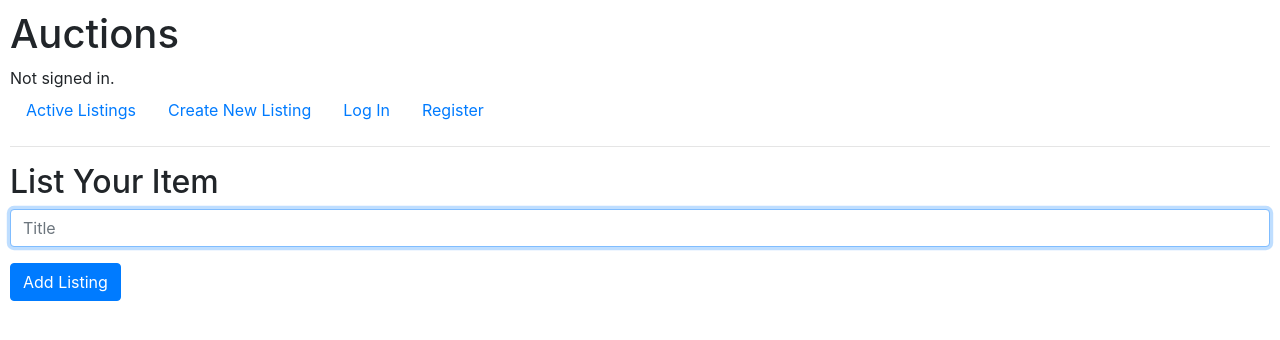
After one commit to shumittaher/commerce, a Django app: page /create_listing in a window 1280 px wide. The commit adds this page. Shown: the top 340 px of the page. Run offline with Django 3.2, Linux system fonts and the light colour scheme; some libraries are stand-ins or nearby versions.

Commit message:
create Listing page started

```diff
--- /dev/null
+++ b/auctions/templates/auctions/create_listing.html
@@ -0,0 +1,21 @@
+{% extends "auctions/layout.html" %}
+
+{% block body %}
+
+    <h2>List Your Item</h2>
+
+    {% if message %}
+        <div>{{ message }}</div>
+    {% endif %}
+
+    <form action="{% url 'register' %}" method="post">
+        {% csrf_token %}
+
+        <div class="form-group">
+            <input class="form-control" autofocus type="text" name="object_name" placeholder="Title">
+        </div>
+
+        <input class="btn btn-primary" type="submit" value="Add Listing">
+    </form>
+
+{% endblock %}
--- a/auctions/templates/auctions/layout.html
+++ b/auctions/templates/auctions/layout.html
@@ -20,6 +20,11 @@
             <li class="nav-item">
                 <a class="nav-link" href="{% url 'index' %}">Active Listings</a>
             </li>
+
+            <li class="nav-item">
+                <a class="nav-link" href="{% url 'create_listing' %}">Create New Listing</a>
+            </li>
+
             {% if user.is_authenticated %}
                 <li class="nav-item">
                     <a class="nav-link" href="{% url 'logout' %}">Log Out</a>
--- a/auctions/urls.py
+++ b/auctions/urls.py
@@ -6,5 +6,6 @@ urlpatterns = [
     path("", views.index, name="index"),
     path("login", views.login_view, name="login"),
     path("logout", views.logout_view, name="logout"),
-    path("register", views.register, name="register")
+    path("register", views.register, name="register"),
+    path("create_listing", views.create_listing, name="create_listing")
 ]
--- a/auctions/views.py
+++ b/auctions/views.py
@@ -62,3 +62,6 @@ def register(request):
         return HttpResponseRedirect(reverse("index"))
     else:
         return render(request, "auctions/register.html")
+
+def create_listing(request):
+    return render(request, "auctions/create_listing.html")
```
Also changed, not shown: auctions/models.py (+8 -0 lines), auctions/migrations/0003_listings.py (added), auctions/migrations/0004_rename_object_piccture_listings_object_picture.py (added), auctions/migrations/0005_remove_listings_id_listings_object_id.py (added), db.sqlite3.
